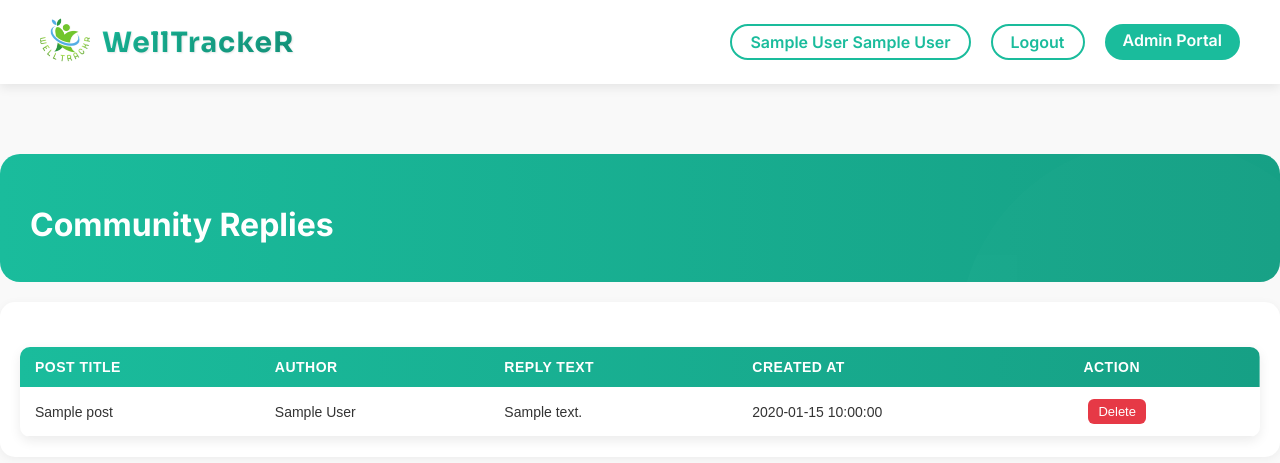
After one commit to sankajithdjinasena/WelltackerR, a PHP site: page /view_reply.php in a window 1280 px wide. The commit adds this page. Shown: the top 463 px of the page. Run offline with PHP 8.4, Linux system fonts and the light colour scheme; the visitor is signed in with stand-in values (Sample User, id 1); tables that the repository leaves empty or names only in its code hold one stand-in row (values such as "Sample post").

Commit message:
Admin manage and comment

```diff
--- /dev/null
+++ b/view_reply.php
@@ -0,0 +1,121 @@
+<?php
+include 'config.php';
+session_start();
+
+// Only Admin can access
+if (!isset($_SESSION['role']) || $_SESSION['role'] !== 'Admin') {
+    header("Location: admin_portal.php");
+    exit();
+}
+
+// Fetch all community replies with post info
+$sql = "SELECT cr.*, cp.title AS post_title
+        FROM community_replies cr
+        JOIN community_posts cp ON cr.post_id = cp.post_id
+        ORDER BY cr.created_at DESC";
+
+$result = $conn->query($sql);
+?>
+<!DOCTYPE html>
+<html lang="en">
+<head>
+<meta charset="UTF-8">
+<meta name="viewport" content="width=device-width, initial-scale=1.0">
+<title>WellTrackeR | Community Replies</title>
+<link rel="stylesheet" href="css/style.css">
+<link rel="stylesheet" href="css/patient.css">
+<link rel="icon" type="image/png" href="image/Logo_R.png">
+<link rel="stylesheet" href="css/doctor_review.css"> <!-- reuse table styles -->
+<script src="https://code.jquery.com/jquery-3.6.0.min.js"></script>
+<style>
+.delete-btn {
+    background-color: #e63946;
+    color: #fff;
+    border: none;
+    padding: 5px 10px;
+    border-radius: 6px;
+    cursor: pointer;
+    font-size: 13px;
+    transition: 0.2s;
+}
+.delete-btn:hover {
+    background-color: #d62828;
+}
+</style>
+</head>
+<body>
+<nav>
+    <div class="nav-header">
+        <div class="nav-logo"><img src="image/Logo_R.png" alt="Logo"></div>
+        <div class="nav-title">
+            <h1>WellTrackeR</h1>
+        </div>
+    </div>
+    <i class='bx bx-menu menu-toggle'></i>
+    <div class="nav-links">
+        <a href="" class="login-btn"><?php echo $_SESSION["first_name"] . " " . $_SESSION["last_name"] ?></a>
+        <a href="logout.php" class="login-btn">Logout</a>
+        <a href="admin_portal.php" class="register-btn">Admin Portal</a>
+    </div>
+</nav>
+
+<div class="patient-portal-container">
+    <div class="patient-portal-header">
+        <h1>Community Replies</h1>
+    </div>
+
+    <div class="quick-actions">
+        <table class="doctor-table">
+            <thead>
+                <tr>
+                    <th>Post Title</th>
+                    <th>Author</th>
+                    <th>Reply Text</th>
+                    <th>Created At</th>
+                    <th>Action</th>
+                </tr>
+            </thead>
+            <tbody>
+                <?php if ($result && $result->num_rows > 0): ?>
+                    <?php while($row = $result->fetch_assoc()): ?>
+                        <tr id="row-<?php echo $row['reply_id']; ?>">
+                            <td><?php echo htmlspecialchars($row['post_title']); ?></td>
+                            <td><?php echo htmlspecialchars($row['author']); ?></td>
+                            <td><?php echo htmlspecialchars($row['reply_text']); ?></td>
+                            <td><?php echo htmlspecialchars($row['created_at']); ?></td>
+                            <td>
+                                <button class="delete-btn" data-id="<?php echo $row['reply_id']; ?>">Delete</button>
+                            </td>
+                        </tr>
+                    <?php endwhile; ?>
+                <?php else: ?>
+                    <tr><td colspan="5">No replies found.</td></tr>
+                <?php endif; ?>
+            </tbody>
+        </table>
+    </div>
+</div>
+
+<script>
+// Delete community reply
+$(".delete-btn").click(function() {
+    if(!confirm("Are you sure you want to delete this reply?")) return;
+    var id = $(this).data("id");
+    var row = $("#row-" + id);
+
+    $.ajax({
+        url: "delete_community_reply.php",
+        type: "POST",
+        data: { reply_id: id },
+        success: function(res) {
+            alert("Reply deleted successfully.");
+            row.remove();
+        },
+        error: function() {
+            alert("Failed to delete reply.");
+        }
+    });
+});
+</script>
+</body>
+</html>
```
Also changed, not shown: admin_portal.php (+6 -2 lines), delete_community_post.php (added, +27 -0 lines), delete_community_reply.php (added, +27 -0 lines), view_community_posts.php (added, +102 -0 lines).
